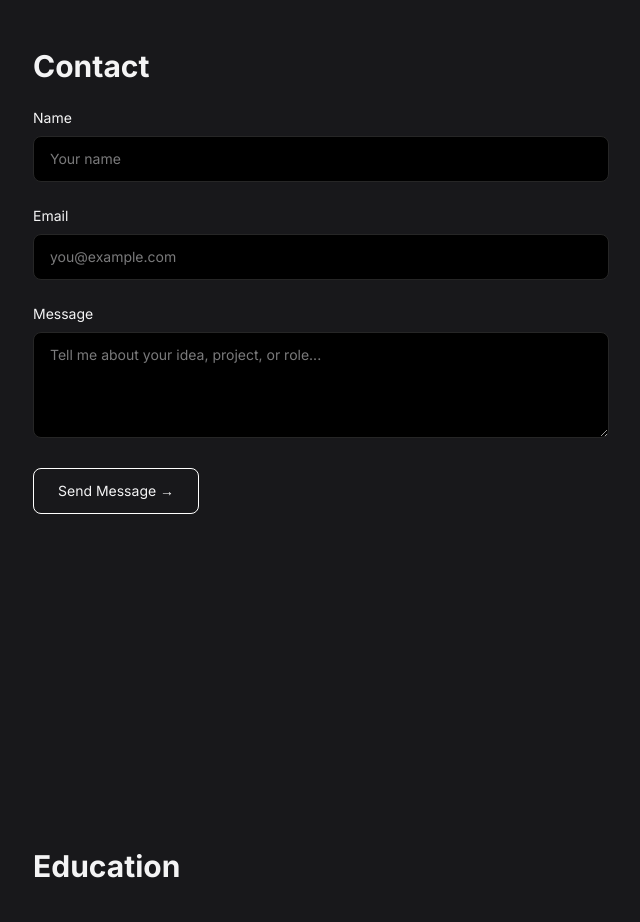
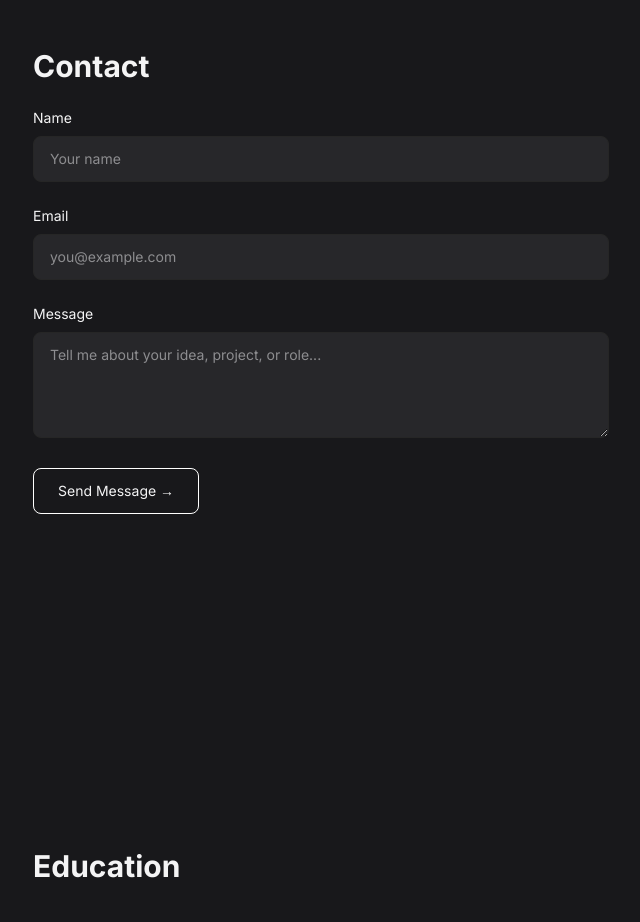
Before and after one commit to smttomar/Portfolio, a Next.js app: page / in a window 1280 px wide. Shown: the part 2920-3842 px from the top of the page, without its empty margins (47-687 px from the left). Built offline with nearby package versions, Linux system fonts and the light colour scheme; no server answers.

Commit message:
change color of input in contact page

```diff
--- a/sections/Contact.tsx
+++ b/sections/Contact.tsx
@@ -64,7 +64,7 @@ export default function Contact() {
                             type="text"
                             name="name"
                             required
-                            className="w-full rounded-md border dark:border-neutral-800 border-neutral-400 dark:bg-black bg-white px-4 py-3 text-sm focus:outline-none focus:ring-2 dark:focus:ring-white focus:ring-black"
+                            className="w-full rounded-md border dark:border-neutral-800 border-neutral-400 dark:bg-zinc-800 bg-zinc-300 px-4 py-3 text-sm focus:outline-none focus:ring-2 dark:focus:ring-white focus:ring-black"
                             placeholder="Your name"
                         />
                     </Reveal>
@@ -78,7 +78,7 @@ export default function Contact() {
                             type="email"
                             name="email"
                             required
-                            className="w-full rounded-md border dark:border-neutral-800 border-neutral-400 dark:bg-black bg-white px-4 py-3 text-sm focus:outline-none focus:ring-2 dark:focus:ring-white focus:ring-black"
+                            className="w-full rounded-md border dark:border-neutral-800 border-neutral-400 dark:bg-zinc-800 bg-zinc-300 px-4 py-3 text-sm focus:outline-none focus:ring-2 dark:focus:ring-white focus:ring-black"
                             placeholder="you@example.com"
                         />
                     </Reveal>
@@ -92,7 +92,7 @@ export default function Contact() {
                             name="message"
                             rows={4}
                             required
-                            className="w-full rounded-md border dark:border-neutral-800 border-neutral-400 dark:bg-black bg-white px-4 py-3 text-sm focus:outline-none focus:ring-2 dark:focus:ring-white focus:ring-black"
+                            className="w-full rounded-md border dark:border-neutral-800 border-neutral-400 dark:bg-zinc-800 bg-zinc-300 px-4 py-3 text-sm focus:outline-none focus:ring-2 dark:focus:ring-white focus:ring-black"
                             placeholder="Tell me about your idea, project, or role..."
                         />
                     </Reveal>
```
